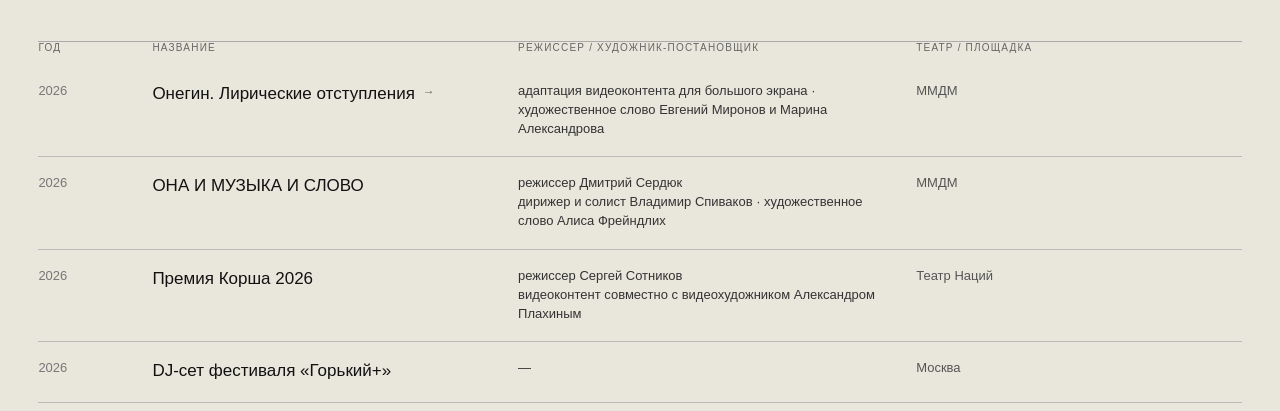
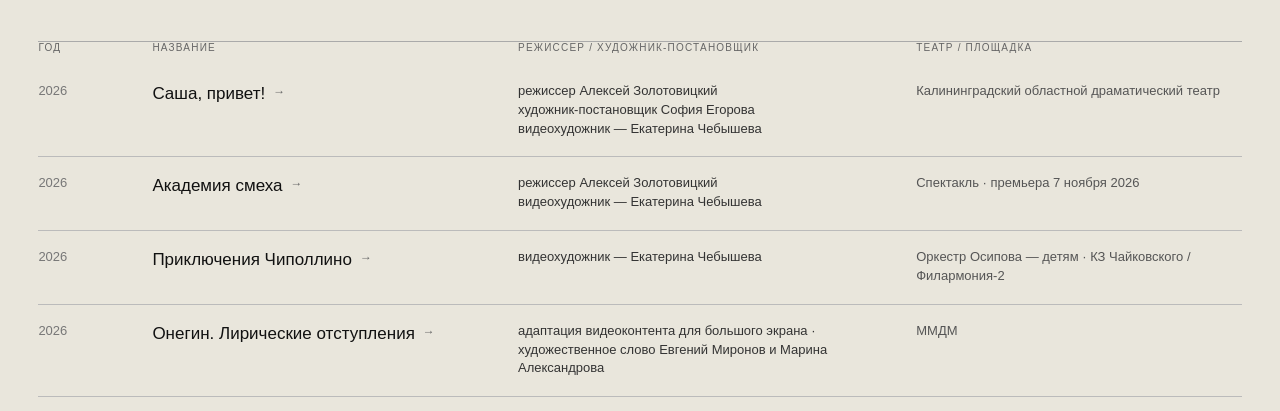
Before and after one commit to kkkitkate/portfolio, a plain HTML site: page projects.html in a window 1280 px wide. Shown: the part 340-751 px from the top of the page. Drawn offline with Linux system fonts and the light colour scheme.

Commit message:
Update projects.html

```diff
--- a/projects.html
+++ b/projects.html
@@ -1,4 +1,4 @@
 <!doctype html><html lang="ru"><head><meta charset="utf-8"><meta name="viewport" content="width=device-width,initial-scale=1"><title>Все проекты — kk_kitkate</title><link rel="stylesheet" href="styles.css?v=15"></head><body class="paper">
 <header class="header"><a class="logo" href="index.html?v=14">kk_kitkate</a><nav class="nav"><a href="index.html?v=14">Главная</a><a href="about.html">Обо мне</a></nav></header>
 <main class="page"><div class="page-title">Все проекты</div><div class="all-projects-intro">Всё, к чему я успела приложить руку: спектакли, концерты, фестивали и другие проекты.</div><div class="projects-table"><div class="projects-head"><div>Год</div><div>Название</div><div>Режиссер / художник-постановщик</div><div>Театр / площадка</div></div><div id="projects-table"></div></div></main>
-<script src="content.js?v=15"></script><script src="app.js?v=15"></script></body></html>
+<script src="content.js?v=15"></script><script src="new-projects-data.js?v=1"></script><script src="app.js?v=15"></script></body></html>
```
